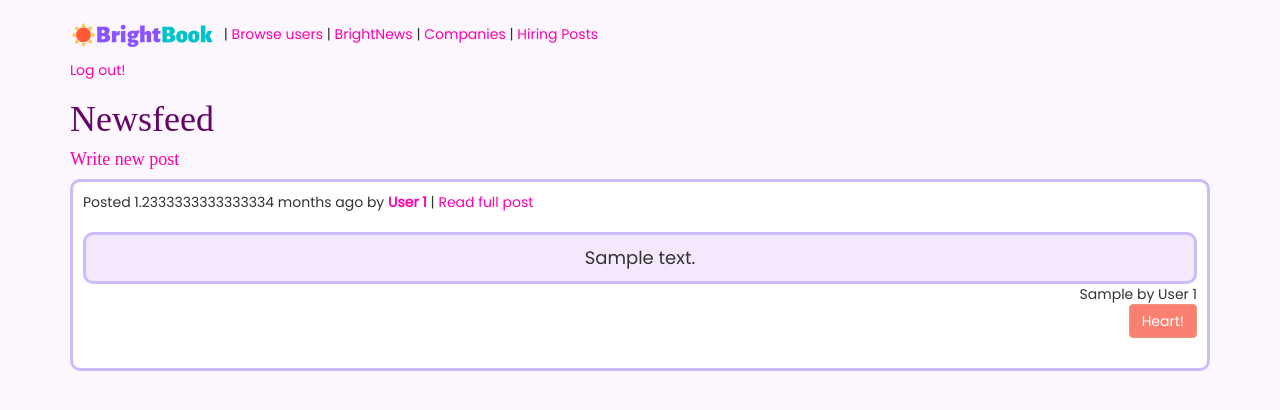
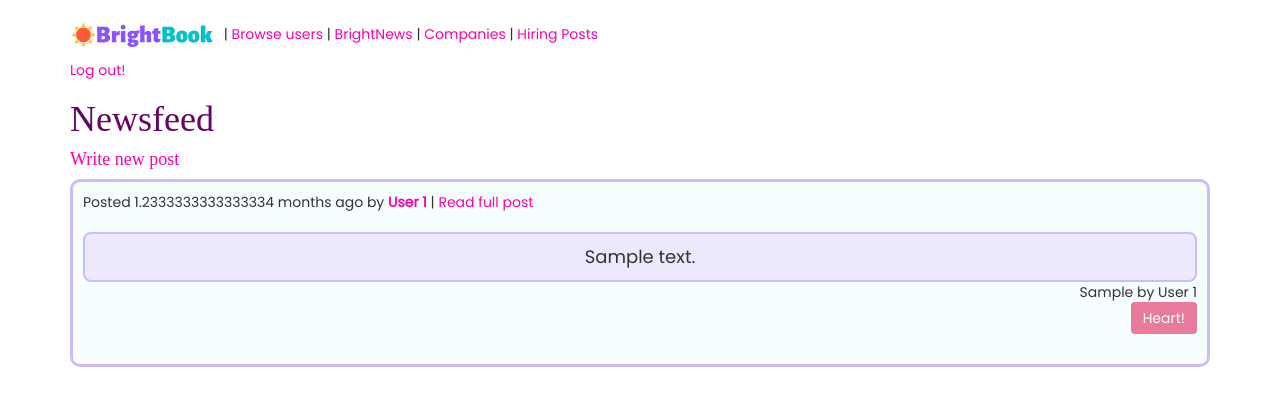
Before and after one commit to maggieee/brightbook, a Flask app: page /brightnews in a window 1280 px wide. Shown: the top 410 px of the page. Run offline with Flask 2, Linux system fonts and the light colour scheme; the visitor is signed in with stand-in values (Sample User, id 1); tables that the repository leaves empty hold one stand-in row (values such as "Sample post"); some libraries are stand-ins or nearby versions; some web fonts are replaced.

Commit message:
more playing with colors

```diff
--- a/static/styles.css
+++ b/static/styles.css
@@ -1,5 +1,5 @@
 body {
-    background-color: #fcf7ff;
+    background-color: #ffffff;
 }
 
 /* .container {
@@ -7,8 +7,8 @@
 } */
 
 .btn-danger {
-    background-color: salmon;
-    border-color: darksalmon;
+    background-color: rgb(233, 122, 155);
+    border-width: 0px;
 }
 
 body {
@@ -21,7 +21,7 @@
   }
 
 a {
-    color: #ff00aa
+    color: #ff00aa;
 }
 
 #hearts {
@@ -31,9 +31,10 @@
 
 #brightnews-post {
     border-style:solid;
-    background-color:#f3e8fc;
+    border-width: 2px;
+    background-color:#ede8fc;
     border-color:#cbbdfc;
-    border-radius: 10px;
+    border-radius: 8px;
     padding: 10px;
 }
 
@@ -44,7 +45,7 @@
 
 #post-wrapper {
     border-style:solid;
-    background-color:#ffffff;
+    background-color:#f7feff;
     border-color:#cbbdfc;
     border-radius: 10px;
     padding: 10px;
```
